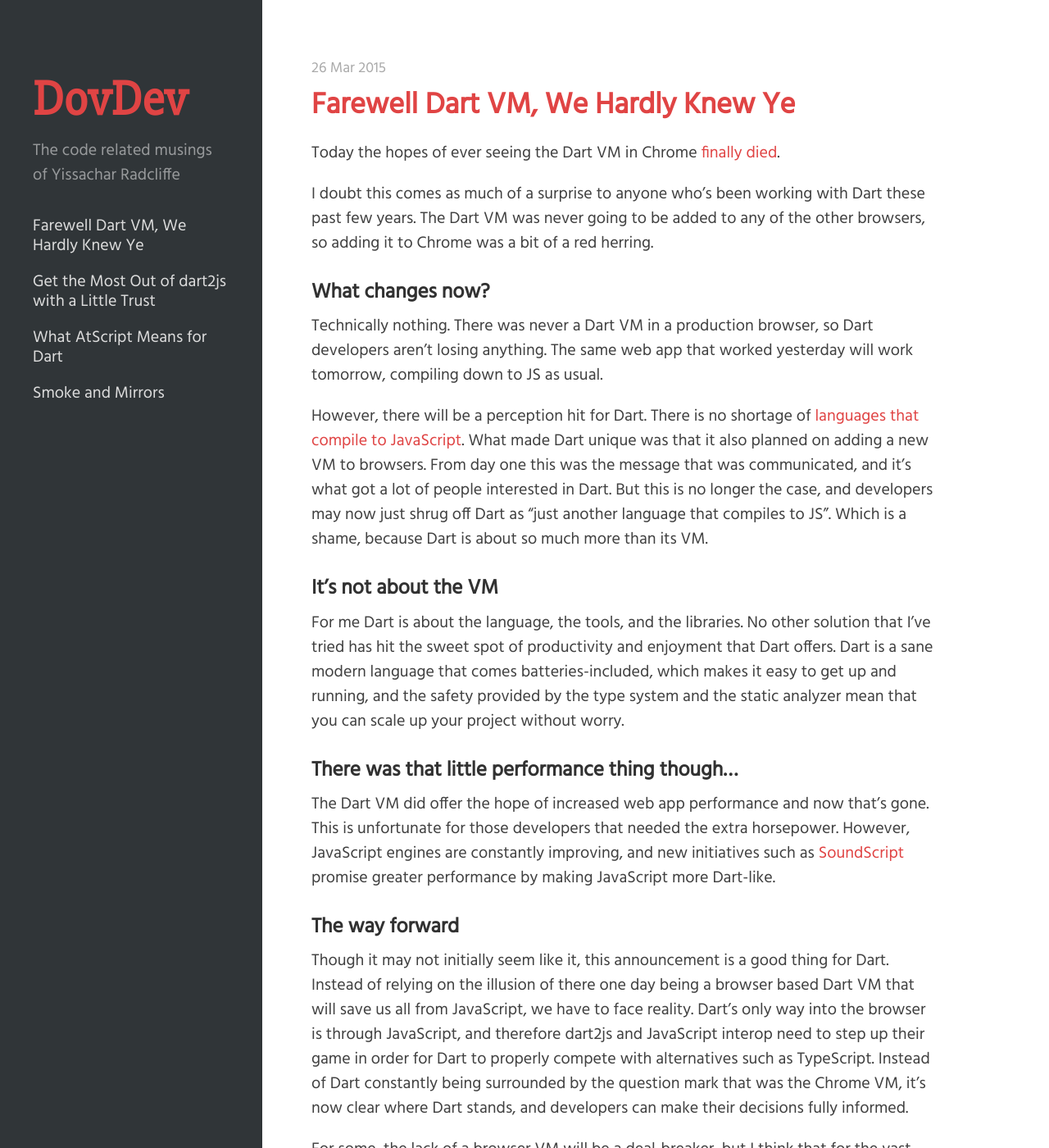
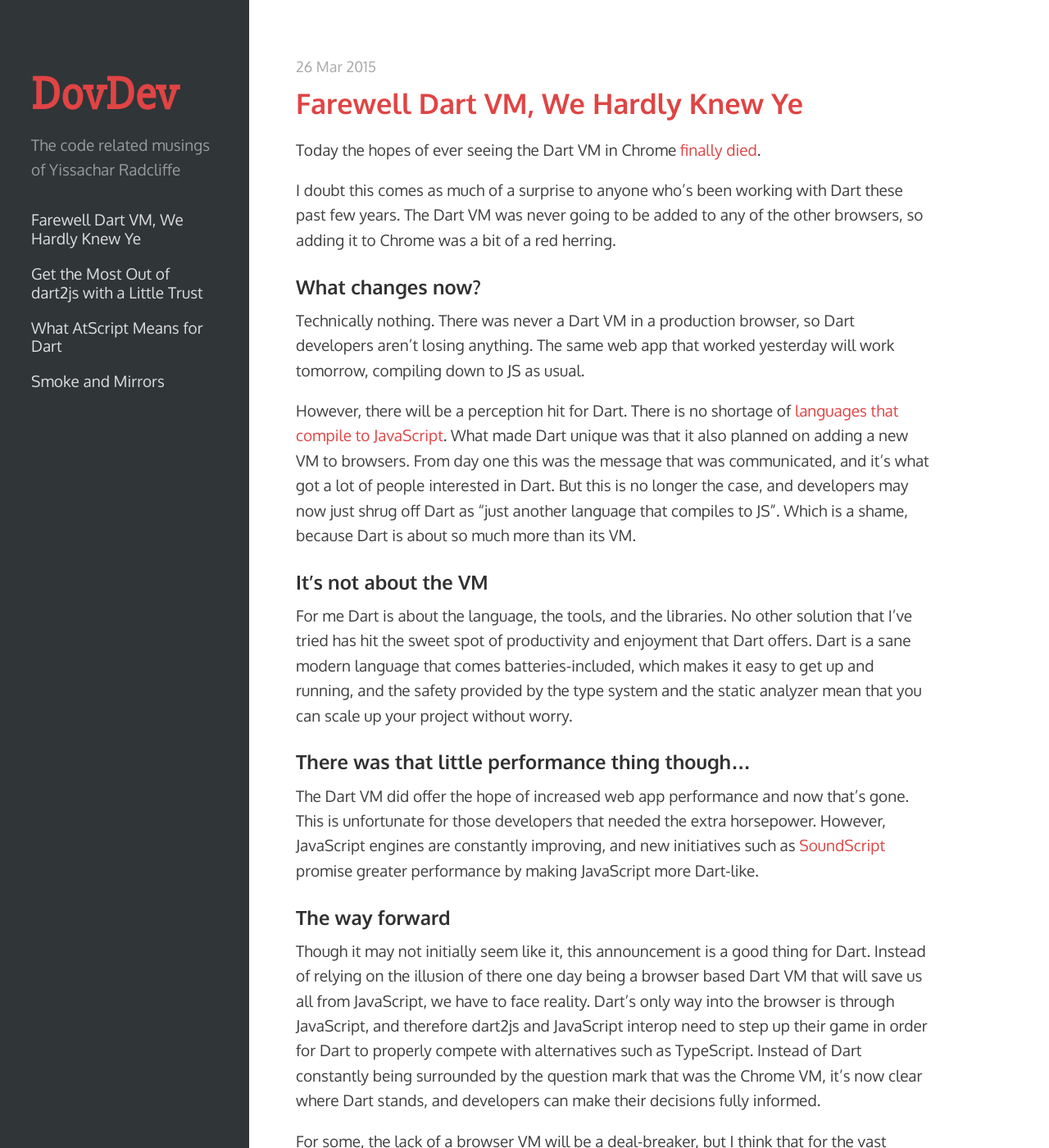
Before and after one commit to yissachar/yissachar.github.io, a Jekyll site: the page built from index.html, in a window 1280 px wide and 1400 px high. Shown: the whole window at 82% size. Built offline with Jekyll 4.4.1, drawn with Linux system fonts in a browser that asks for light colours; Markdown is read by kramdown in place of the engine named in the settings; the list of posts is cut into pages by our own code.

Commit message:
Change font

```diff
--- a/_includes/head.html
+++ b/_includes/head.html
@@ -17,7 +17,7 @@
   <link rel="stylesheet" href="/public/css/poole.css">
   <link rel="stylesheet" href="/public/css/syntax.css">
   <link rel="stylesheet" href="/public/css/hyde.css">
-  <link rel='stylesheet' href='http://fonts.googleapis.com/css?family=Hind|Slabo+27px'>
+  <link rel='stylesheet' href='http://fonts.googleapis.com/css?family=Oxygen|Oxygen:700|Slabo+27px'>
 
   <!-- Icons -->
   <link rel="apple-touch-icon-precomposed" sizes="144x144" href="/public/apple-touch-icon-144-precomposed.png">
--- a/public/css/hyde.css
+++ b/public/css/hyde.css
@@ -32,7 +32,7 @@
  */
 
 html {
-  font-family: "Hind", Helvetica, Arial, sans-serif;
+  font-family: "Oxygen", Helvetica, Arial, sans-serif;
 }
 
 
@@ -127,7 +127,7 @@
 
 @media (min-width: 48rem) {
   .content {
-    max-width: 40rem;
+    max-width: 43rem;
     margin-left: 16rem;
     margin-right: 2rem;
   }
--- a/public/css/poole.css
+++ b/public/css/poole.css
@@ -49,8 +49,8 @@
 
 html {
   font-family: "Helvetica Neue", Helvetica, Arial, sans-serif;
-    font-size: 20px;
-  line-height: 1.5;
+    font-size: 19px;
+  line-height: 1.6;
 }
 
 body {
@@ -358,7 +358,7 @@
   overflow: hidden; /* clearfix */
   margin-left: -1rem;
   margin-right: -1rem;
-  font-family: "Hind", Helvetica, Arial, sans-serif;
+  font-family: "Oxygen", Helvetica, Arial, sans-serif;
   color: #ccc;
   text-align: center;
 }
```
